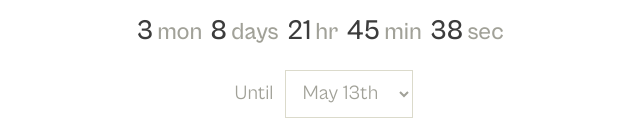
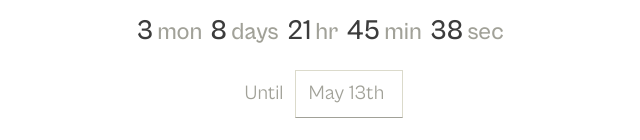
Before and after one commit to bztravis/briantravis-dot-dev, a Next.js app: page /ramping-up in a window 1280 px wide. Shown: the part 386-526 px from the top of the page, without its empty margins (316-956 px from the left). Built offline with nearby package versions, Linux system fonts and the light colour scheme.

Commit message:
Fix select styling

```diff
--- a/app/globals.css
+++ b/app/globals.css
@@ -15,3 +15,7 @@ body {
   margin: 0;
   background: white;
 }
+
+select {
+  appearance: none;
+}
--- a/components/Countdown/Countdown.module.scss
+++ b/components/Countdown/Countdown.module.scss
@@ -39,6 +39,7 @@
       height: 48px;
       padding: 8px 12px;
       border: var(--ramp-light) 1px solid;
+      border-bottom: var(--text-secondary) 1px solid;
       border-radius: 0;
       font-size: inherit;
       font-family: inherit;
@@ -48,7 +49,7 @@
       transition: border 0.3s;
 
       &:hover {
-        border-bottom: var(--text-secondary) 1px solid;
+        border-bottom: var(--text-primary) 1px solid;
       }
 
       &:focus {
--- a/components/Countdown/index.tsx
+++ b/components/Countdown/index.tsx
@@ -10,10 +10,11 @@ import styles from './Countdown.module.scss';
 
 const END_DATES = [
   new Date('April 26, 2024'),
-  new Date('May 13, 2024'), // default
+  new Date('May 13, 2024'), // set as default
   new Date('May 28, 2024'),
 ] as const;
 const DEFAULT_END_DATE = END_DATES[1];
+
 const DATE_FORMAT_STR = 'MMM do';
 
 const Countdown = () => {
```
